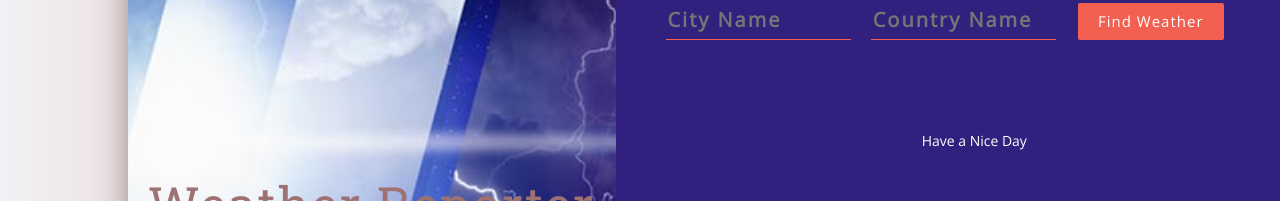
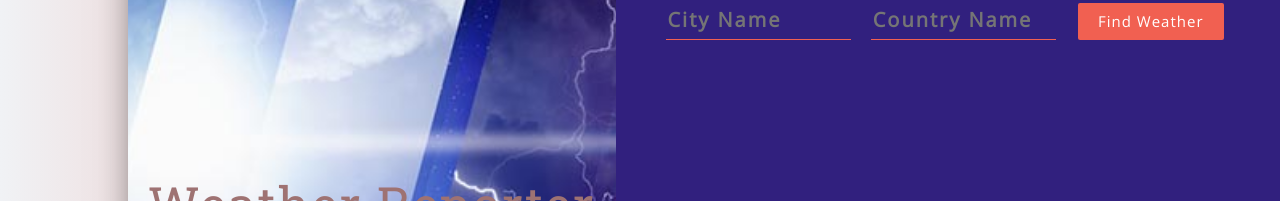
Before and after one commit to prerna2909/weather-report, a React (Create React App) app: page / in a window 1280 px wide. Shown: the part 137-338 px from the top of the page. Built offline with nearby package versions, Linux system fonts and the light colour scheme.

Commit message:
Updated the message

```diff
--- a/src/App.css
+++ b/src/App.css
@@ -125,8 +125,8 @@ button:active {
   font-weight: 200;
 }
 
-.form__greetings {
+/* .form__greetings {
   padding-top: 10%;
   color: white;
   text-align: center;
-}
+} */
--- a/src/components/Form.js
+++ b/src/components/Form.js
@@ -8,7 +8,7 @@ const Form = props => {
 				<input type="text" name="city" placeholder="City Name" />
 				<input type="text" name="country" placeholder="Country Name" />
 				<button>Find Weather</button>
-				<div className='form__greetings'>Have a Nice Day</div>
+				{/* <div className='form__greetings'>Have a Nice Day</div> */}
 			</form>
 		</Grid>
 	);
```
